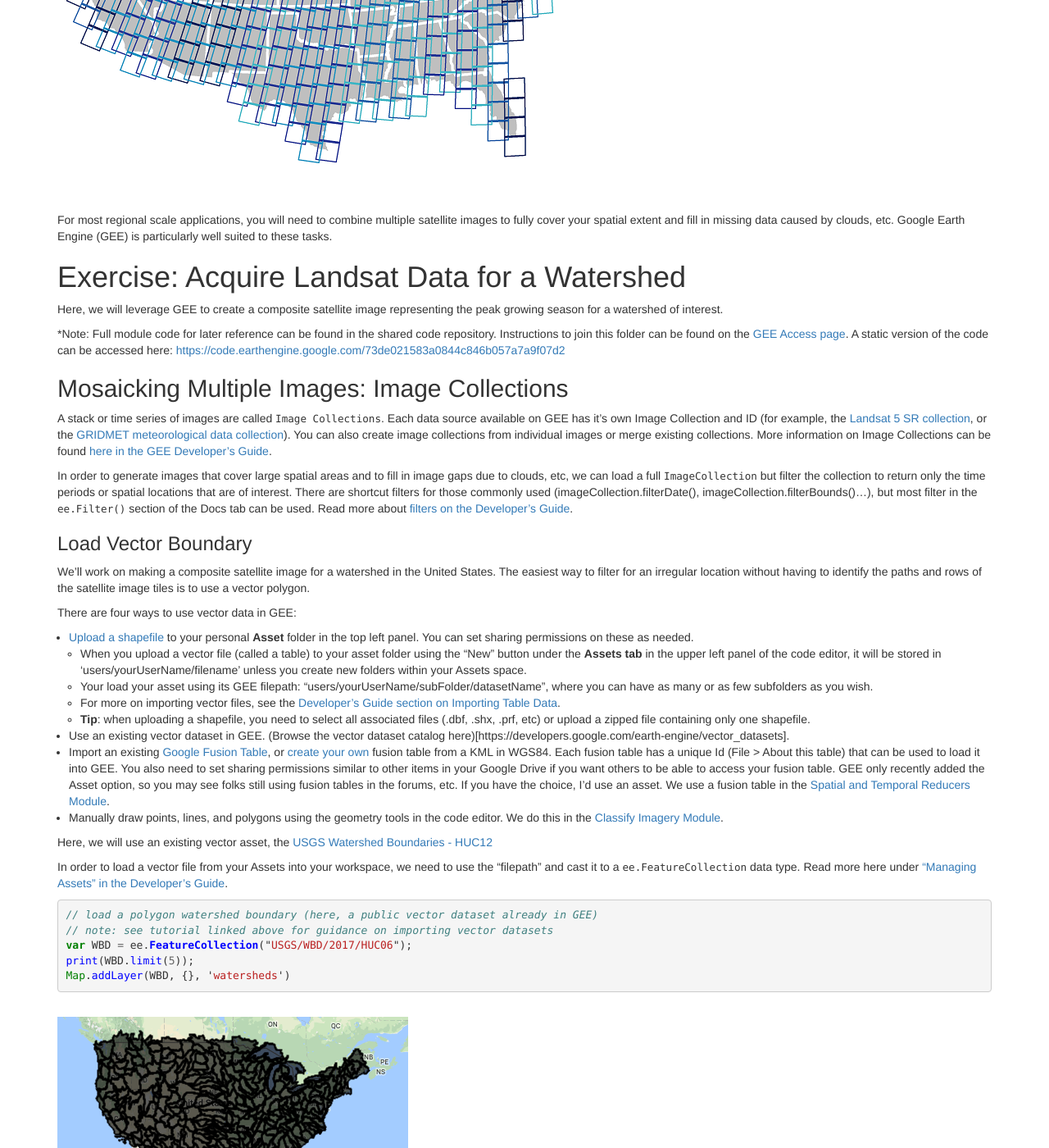
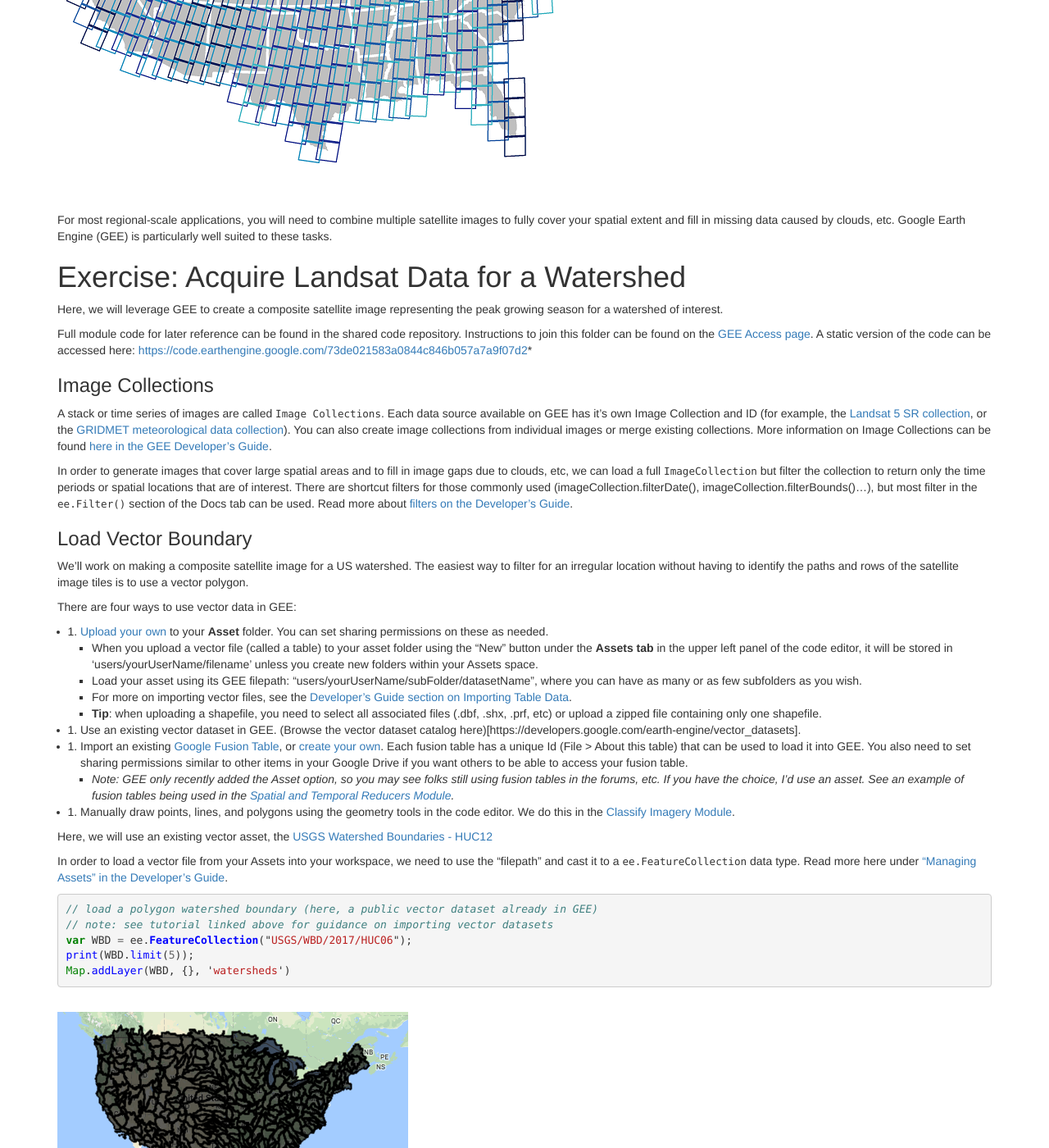
Before and after one commit to geohackweek/GoogleEarthEngine, a Jekyll site: the page built from _episodes/03-load-imagery.md, in a window 1280 px wide and 1400 px high, scrolled down 876 px. Shown: the whole window at 82% size. Built offline with Jekyll 4.4.1, drawn with Linux system fonts in a browser that asks for light colours; some of the changed text lies outside the part shown.

Commit message:
02 wrap up

```diff
--- a/_episodes/03-load-imagery.md
+++ b/_episodes/03-load-imagery.md
@@ -20,7 +20,7 @@ keypoints:
 ---
 
 # Overview: Satellite Imagery at Regional Scales
-Most satellite products are broken up into tiles for distribution. Global Landsat data is broken up in ~180 km^2^ scenes, with unique path/row identifiers. 455 scenes cover the United States. Each scene is currently imaged every 16 days by Landsat 8, and every 16 days by Landsat 7 (approximately 45 times each year). The edges of each path overlap, providing increased temporal frequency in these areas. However, cloudy skies during satellite overpass and other acquisition anomalies make certain scenes or pixels unusable.
+Most satellite products are broken up into tiles for distribution. Global Landsat data is broken up in ~180 km<sup>2</sup> scenes, with unique path/row identifiers. 455 scenes cover the United States. Each scene is currently imaged every 16 days by Landsat 8, and every 16 days by Landsat 7 (approximately 45 times each year). The edges of each path overlap, providing increased temporal frequency in these areas. However, cloudy skies during satellite overpass and other acquisition anomalies make certain scenes or pixels unusable.
 
 <br>
 **455 Landsat scenes cover the United States:**
@@ -28,31 +28,32 @@ Most satellite products are broken up into tiles for distribution. Global Landsa
 <img src="../fig/03_conusLandsat.png" border = "10">
 <br><br>
 
-For most regional scale applications, you will need to combine multiple satellite images to fully cover your spatial extent and fill in missing data caused by clouds, etc. Google Earth Engine (GEE) is particularly well suited to these tasks.
+For most regional-scale applications, you will need to combine multiple satellite images to fully cover your spatial extent and fill in missing data caused by clouds, etc. Google Earth Engine (GEE) is particularly well suited to these tasks.
 
 # Exercise: Acquire Landsat Data for a Watershed
 Here, we will leverage GEE to create a composite satellite image representing the peak growing season for a watershed of interest.
 
-*Note: Full module code for later reference can be found in the shared code repository. Instructions to join this folder can be found on the [GEE Access page](https://geohackweek.github.io/GoogleEarthEngine/00-access-javascript/). A static version of the code can be accessed here: [https://code.earthengine.google.com/73de021583a0844c846b057a7a9f07d2](https://code.earthengine.google.com/5e20599c727a6fd94e82bd86667bed83)
+Full module code for later reference can be found in the shared code repository. Instructions to join this folder can be found on the [GEE Access page](https://geohackweek.github.io/GoogleEarthEngine/00-access-javascript/). A static version of the code can be accessed here: [https://code.earthengine.google.com/73de021583a0844c846b057a7a9f07d2](https://code.earthengine.google.com/5e20599c727a6fd94e82bd86667bed83)*
 
-## Mosaicking Multiple Images: Image Collections
+### Image Collections
 A stack or time series of images are called `Image Collections`. Each data source available on GEE has it's own Image Collection and ID (for example, the [Landsat 5 SR collection](https://code.earthengine.google.com/dataset/LANDSAT/LT5_SR), or the [GRIDMET meteorological data collection](https://code.earthengine.google.com/dataset/IDAHO_EPSCOR/GRIDMET)). You can also create image collections from individual images or merge existing collections. More information on Image Collections can be found [here in the GEE Developer's Guide](https://developers.google.com/earth-engine/ic_creating).
 
 In order to generate images that cover large spatial areas and to fill in image gaps due to clouds, etc, we can load a full `ImageCollection` but filter the collection to return only the time periods or spatial locations that are of interest. There are shortcut filters for those commonly used (imageCollection.filterDate(), imageCollection.filterBounds()...), but most filter in the `ee.Filter()` section of the Docs tab can be used. Read more about [filters on the Developer's Guide](https://developers.google.com/earth-engine/ic_filtering).
 
 ### Load Vector Boundary
-We'll work on making a composite satellite image for a watershed in the United States. The easiest way to filter for an irregular location without having to identify the paths and rows of the satellite image tiles is to use a vector polygon.
+We'll work on making a composite satellite image for a US watershed. The easiest way to filter for an irregular location without having to identify the paths and rows of the satellite image tiles is to use a vector polygon.
 
 There are four ways to use vector data in GEE:
 
-* [Upload a shapefile](https://developers.google.com/earth-engine/importing) to your personal **Asset** folder in the top left panel. You can set sharing permissions on these as needed.
-  * When you upload a vector file (called a table) to your asset folder using the "New" button under the **Assets tab** in the upper left panel of the code editor, it will be stored in 'users/yourUserName/filename' unless you create new folders within your Assets space.
-  * Your load your asset using its GEE filepath: "users/yourUserName/subFolder/datasetName", where you can have as many or as few subfolders as you wish.
-  * For more on importing vector files, see the [Developer's Guide section on Importing Table Data](https://developers.google.com/earth-engine/importing).
-  * **Tip**: when uploading a shapefile, you need to select all associated files (.dbf, .shx, .prf, etc) or upload a zipped file containing only one shapefile.
-* Use an existing vector dataset in GEE. (Browse the vector dataset catalog here)[https://developers.google.com/earth-engine/vector_datasets].
-* Import an existing [Google Fusion Table](https://support.google.com/fusiontables#topic=1652595), or [create your own](https://fusiontables.google.com/data?dsrcid=implicit) fusion table from a KML in WGS84.  Each fusion table has a unique Id (File > About this table) that can be used to load it into GEE. You also need to set sharing permissions similar to other items in your Google Drive if you want others to be able to access your fusion table. GEE only recently added the Asset option, so you may see folks still using fusion tables in the forums, etc. If you have the choice, I'd use an asset. We use a fusion table in the [Spatial and Temporal Reducers Module](https://geohackweek.github.io/GoogleEarthEngine/04-reducers/).
-* Manually draw points, lines, and polygons using the geometry tools in the code editor. We do this in the [Classify Imagery Module](https://geohackweek.github.io/GoogleEarthEngine/05-classify-imagery/).
+  * 1. [Upload your own](https://developers.google.com/earth-engine/importing) to your **Asset** folder. You can set sharing permissions on these as needed.
+      * When you upload a vector file (called a table) to your asset folder using the "New" button under the **Assets tab** in the upper left panel of the code editor, it will be stored in 'users/yourUserName/filename' unless you create new folders within your Assets space.
+      * Load your asset using its GEE filepath: "users/yourUserName/subFolder/datasetName", where you can have as many or as few subfolders as you wish.
+      * For more on importing vector files, see the [Developer's Guide section on Importing Table Data](https://developers.google.com/earth-engine/importing).
+      * **Tip**: when uploading a shapefile, you need to select all associated files (.dbf, .shx, .prf, etc) or upload a zipped file containing only one shapefile.
+  * 2. Use an existing vector dataset in GEE. (Browse the vector dataset catalog here)[https://developers.google.com/earth-engine/vector_datasets].
+  *  3. Import an existing [Google Fusion Table](https://support.google.com/fusiontables#topic=1652595), or [create your own](https://fusiontables.google.com/data?dsrcid=implicit).  Each fusion table has a unique Id (File > About this table) that can be used to load it into GEE. You also need to set sharing permissions similar to other items in your Google Drive if you want others to be able to access your fusion table.
+    * *Note: GEE only recently added the Asset option, so you may see folks still using fusion tables in the forums, etc. If you have the choice, I'd use an asset. See an example of fusion tables being used in the [Spatial and Temporal Reducers Module](https://geohackweek.github.io/GoogleEarthEngine/04-reducers/).*
+  * 4. Manually draw points, lines, and polygons using the geometry tools in the code editor. We do this in the [Classify Imagery Module](https://geohackweek.github.io/GoogleEarthEngine/05-classify-imagery/).
 
 Here, we will use an existing vector asset, the [USGS Watershed Boundaries - HUC12](https://code.earthengine.google.com/dataset/USGS/WBD/2017/HUC12)
 
@@ -70,8 +71,8 @@ Map.addLayer(WBD, {}, 'watersheds')
 <img src="../fig/03_wbd.png" border = "10">
 <br><br>
 
-#### The Inspector Tool: Click to get a watershed name
-GEE includes an "Inspector" tool that allows you to query all map layers at a point. We will use this to help us select one watershed from the full US map. To use the inspector tool, click on the "Inspector" tab in the upper right panel to activate it. Then click anywhere within the Map Viewer. The coordinates of your click will be displayed, along with the value for map layers at that point.
+### The Inspector Tool
+The "Inspector" tool allows you to query map layers at a point. We will use this to help us select a specific watershed. To use the inspector tool, click on the "Inspector" tab in the upper right panel to activate it. Then click anywhere within the Map Viewer. The coordinates of your click will be displayed, along with the value for map layers at that point.
 
 We can use this to find the "name" attribute of our watershed of interest (pick any you want!).
 
@@ -98,19 +99,21 @@ Watershed of interest: The Republican River Basin
 
 
 ### Load an image collection based on filter criteria
-Here, we are selecting all imagery in the [Landsat 8 surface reflection collection](https://code.earthengine.google.com/dataset/LANDSAT/LC8_SR) (image collection IDs are found in the "Search" toolbar at the top of the code editor or through searcing the [data archive](https://code.earthengine.google.com/datasets/)) for the year 2016 that overlies the watershed vector polygon we loaded above as the variable "watershed".
+Here, we are selecting all imagery in the [Landsat 8 Surface Reflectance collection](https://code.earthengine.google.com/dataset/LANDSAT/LC08/C01/T1_SR) acquired over our watershed anytime during 2018.
+
+*Tip: Image collection IDs are found in the "Search" toolbar at the top of the code editor or through searching the [data archive](https://code.earthengine.google.com/datasets/).*
 
 {% highlight javascript %}
-// load all Landsat 8 SR image within polygon boundary for 2016
+// load all Landsat 8 SR image within polygon boundary for 2018
 var l8collection = ee.ImageCollection('LANDSAT/LC08/C01/T1_SR')
           .filterBounds(watershed)
-          .filterDate('2016-01-01', '2016-12-31');
+          .filterDate('2018-01-01', '2018-12-31');
 print(l8collection);
 {% endhighlight %}
 
-Printing our filtered collection to console tells us how many images are in our filter (262) as well as the band names and properties for the images in our collection:
+Printing our filtered collection to console tells us how many images are in our filter (173) as well as the band names and properties for the images in our collection:
 <br>
-<img src="../fig/03_collection.png" border = "10">
+<img src="../fig/03_collection.png" border = "10" width="50%" height="50%">
 <br><br>
 
 ### Mapping functions: mask clouds, calculate new band
@@ -216,7 +213,7 @@ We can also use this composite image to visualize a true color composite using t
 
 {% highlight javascript %}
 // Visualize true color composite
-Map.addLayer(composite, {bands: ['B4', 'B3', 'B2'], min: 0, max: 2000}, 'tcc', false);
+Map.addLayer(composite, {bands: ['B4', 'B3', 'B2'], min: 0, max: 2000}, 'true color composite', false);
 {% endhighlight %}
 
 <br>
```
Also changed, not shown: other parts of _episodes/03-load-imagery.md (+12 -18 lines), _episodes/00-access-javascript.md (+7 -7 lines), _episodes/01-introduction.md (+2 -2 lines), _episodes/02-code-editor.md (+31 -28 lines), fig/03_chart.png, fig/03_collection.png.
